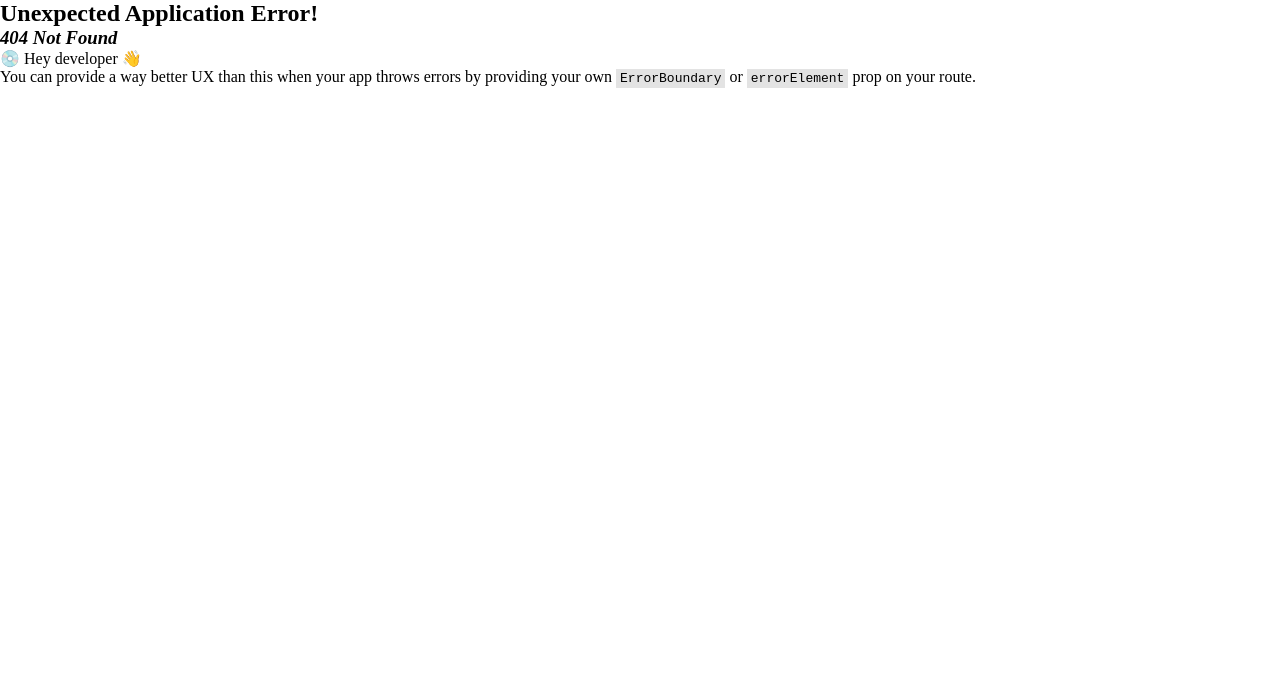
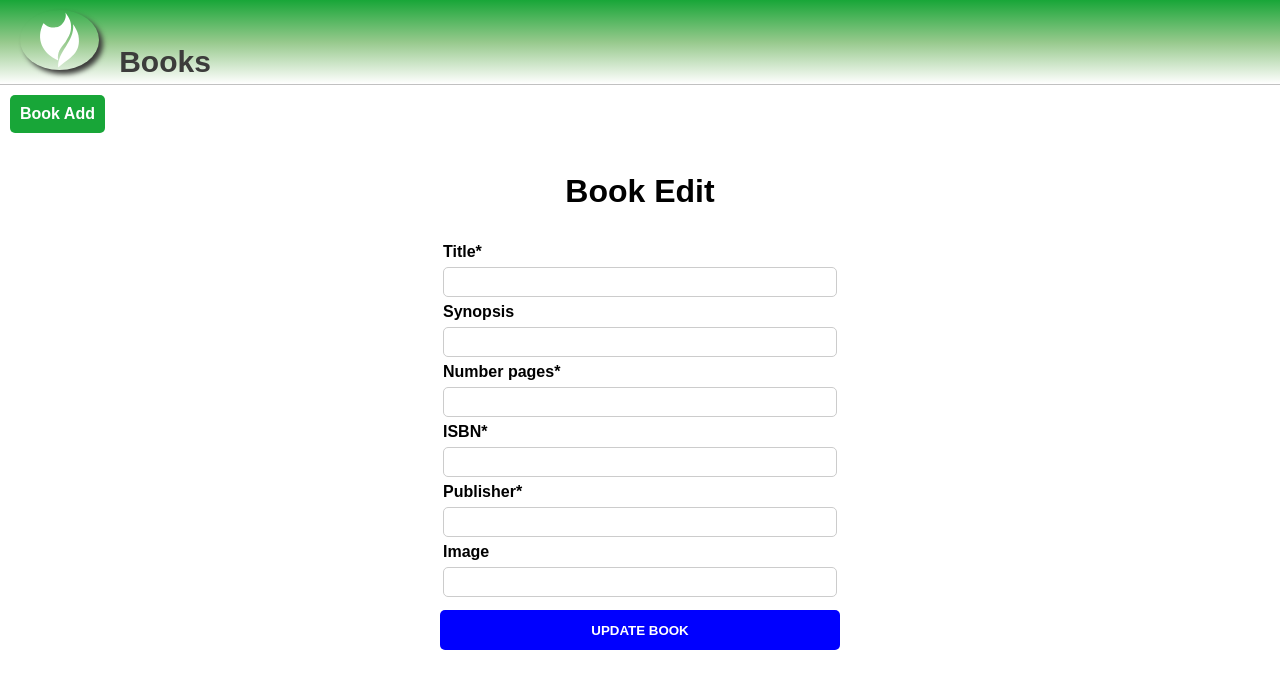
Before and after one commit to RenanFrancaDev/Online_Library, a React (Vite) app: page /books/register in a window 1280 px wide. Before the commit this address had no page. Shown: the top 688 px of the page. Built offline with nearby package versions, Linux system fonts and the light colour scheme.

Commit message:
register book done

```diff
--- a/src/main.jsx
+++ b/src/main.jsx
@@ -8,6 +8,7 @@ import './index.scss';
 import Home from './views/Home/Home';
 import Books from './views/Books/Books';
 import BookEdit from './views/EditBook/BookEdit';
+import BookRegister from './views/RegisterBook/BookRegister';
 
 
 const router = createBrowserRouter([
@@ -23,6 +24,10 @@ const router = createBrowserRouter([
     path: "books/book-edit/:bookId",
     element: <BookEdit/>,
   },
+  {
+    path: "books/register",
+    element: <BookRegister/>,
+  }
 ]);
 
 ReactDOM.createRoot(document.getElementById('root')).render(
--- a/src/views/Books/index.scss
+++ b/src/views/Books/index.scss
@@ -17,7 +17,8 @@
         width: 100%;
         list-style: none;
         display: flex;
-        justify-content: space-around;
+        justify-content:flex-startv;
+        align-items: flex-start;
         flex-wrap: wrap;
 
         li{
@@ -31,16 +32,26 @@
             flex-direction: column;
             align-items: center;
             width:300px;
+            height: 380px;
             text-decoration: none;
             font-weight: bold;
             font-size:12pt;
             color:black;
+            cursor: pointer;
 
             div{
                 width: 100%;
             }
 
         }
+
+        li:hover{
+            transform: translateY(-7px);
+            width: 320px;
+            height: 400px;
+            transition: 0.5s ease;
+        }
+
 
         .img_container{
             display: flex;
--- /dev/null
+++ b/src/views/RegisterBook/BookRegister.jsx
@@ -0,0 +1,81 @@
+import {useState, useEffect} from 'react'
+import Header from '../../components/Header/Header'
+import "./index.scss"
+import BookService from '../../api/BookService'
+import Submenu from '../../components/Submenu/Submenu'
+import { Link } from 'react-router-dom'
+
+const BookRegister = () => {
+
+  const [book, setBook] = useState([])
+
+  async function createBook(){
+    const body = {
+            title: book.title,
+            synopsis: book.synopsis,
+            pages: Number(book.pages),
+            isbn: book.isbn,
+            publisher: book.publisher,
+            img: book.img
+      }
+
+    if(book.title!=undefined && book.title!='' && book.pages!=undefined && book.pages!='' && book.isbn !=undefined && book.isbn !='' && book.publisher !=undefined && book.publisher !=''){
+      await BookService.createBook(body)
+      .then(({data})=>{
+        alert(data.statusMensagem);
+      })
+      .catch(({response:{data,status}})=>{
+        alert(`${status} - ${data}`)
+      });
+    }
+  }
+
+  useEffect(() => {
+    createBook()
+  },[])
+
+  return (
+  <>
+    <Header/>
+    <Submenu/>
+    <div className='container_register'>
+        <h1>Book Edit</h1>
+        <div>
+          <form>
+            <div className='form-group'>
+              <label>Title*</label>
+              <input type="text" required onChange={(event)=>{ setBook({...book, title: event.target.value})}} value={book.title || ''} ></input>
+            </div>
+            <div className='form-group'>
+              <label>Synopsis</label>
+              <input type="text" onChange={(event)=>{ setBook({...book, synopsis: event.target.value})}} value={book.synopsis || ''} ></input>
+            </div>
+            <div className='form-group'>
+              <label>Number pages*</label>
+              <input type="text"  required onChange={(event)=>{ setBook({...book, pages: event.target.value})}} value={book.pages || ''}></input>
+            </div>
+            <div className='form-group'>
+              <label>ISBN*</label>
+              <input type="text"  required onChange={(event)=>{ setBook({...book, isbn: event.target.value})}} value={book.isbn || ''}></input>
+            </div>
+            <div className='form-group'>
+              <label>Publisher*</label>
+              <input type="text"  required onChange={(event)=>{ setBook({...book, publisher: event.target.value})}} value={book.publisher || ''}></input>
+            </div>
+            <div className='form-group'>
+              <label>Image</label>
+              <input type="text"  onChange={(event)=>{ setBook({...book, img: event.target.value})}} value={book.img     || ''}></input>
+            </div>
+          <div className='form-group'>
+          <Link to={'/books'}><button onClick={()=>{
+              createBook()
+            }}>Update Book</button></Link>
+          </div>
+          </form>
+        </div>
+    </div>
+  </>)
+
+}
+
+export default BookRegister
--- /dev/null
+++ b/src/views/RegisterBook/index.scss
@@ -0,0 +1,58 @@
+.container_register{
+    width: 100%;
+    display: flex;
+    flex-direction: column;
+    justify-content: center;
+    align-items: center;
+    padding:0px 10%;
+    font-family: Arial, Helvetica, sans-serif;
+
+    h1{
+        margin:30px;
+    }
+
+    .form-group{
+        display: flex;
+        width:400px;
+        flex-direction: column;
+
+        input{
+            margin:3px;
+            padding:5px;
+            height:30px;
+            font-size:12pt;
+            border-radius: 5px;
+            border: 1px solid #CCC;
+        }
+        label{
+            margin:3px;
+            font-weight: bold;
+        }
+
+        button{
+            margin:10px 0px;
+            width:100%;
+            height:40px;
+            color:white;
+            text-transform: uppercase;
+            font-weight: bold;
+            border:0px;
+            border-radius:5px;
+            background-color: blue;
+            cursor:pointer;
+        }
+
+        button:hover{
+            opacity: 0.7;
+        }
+
+        a{
+            color: #fff;
+            text-decoration: none;
+        }
+
+
+    }
+
+
+}
```
